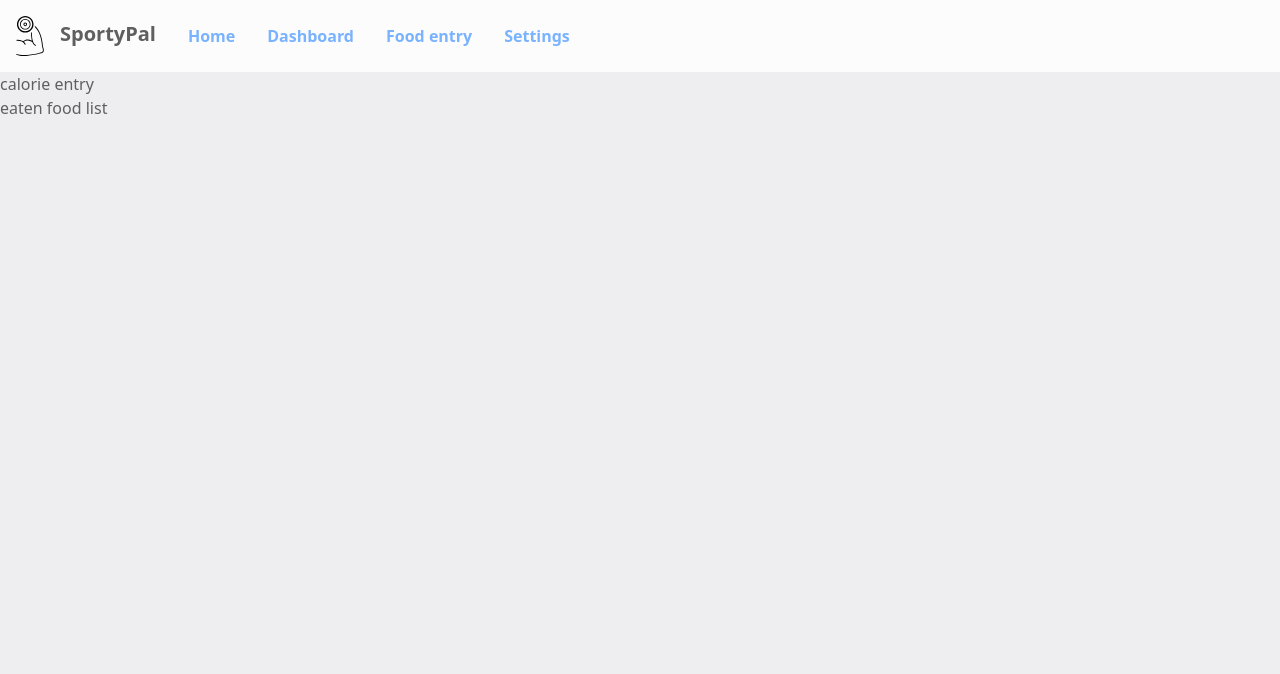
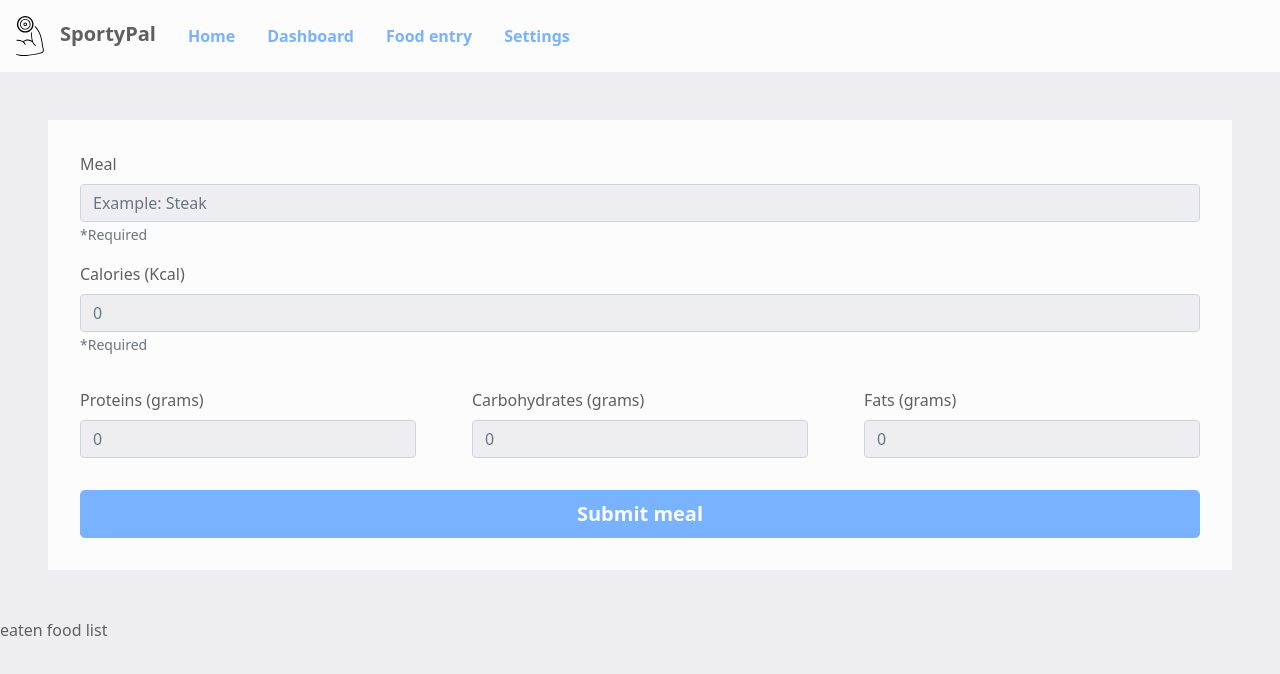
Before and after one commit to Justxs/Fitness-app, a React (Create React App) app in the folder ClientApp/: page /food in a window 1280 px wide. Shown: the top 674 px of the page. Built offline with nearby package versions, Linux system fonts and the light colour scheme; sample sign-in values are in the browser's storage.

Commit message:
Food entry page added submit meal form
I have added meal submission form but for now its still only on front end

```diff
--- a/ClientApp/src/components/FoodPage_components/CaloryEntry.jsx
+++ b/ClientApp/src/components/FoodPage_components/CaloryEntry.jsx
@@ -1,9 +1,48 @@
 import React from 'react'
+import { Col, Form, Row, Button } from 'react-bootstrap'
 
 function CaloryEntry() {
   return (
     <div className='Calory_entry_component'>
-        calorie entry
+      <Form className='bg-light m-5 p-3'>
+        <Form.Group className="m-3" controlId="formGroupMeal">
+          <Form.Label>Meal</Form.Label>
+          <Form.Control required placeholder="Example: Steak" />
+          <Form.Text>*Required</Form.Text>
+        </Form.Group>
+
+        <Form.Group className="m-3" controlId="formGroupCalories">
+          <Form.Label>Calories (Kcal)</Form.Label>
+          <Form.Control required type='number' min={0} placeholder="0" />
+          <Form.Text>*Required</Form.Text>
+        </Form.Group>
+
+        <Row>
+          <Col md={4}>
+            <Form.Group className="m-3" controlId="formGroupProteins">
+              <Form.Label>Proteins (grams)</Form.Label>
+              <Form.Control type='number' min={0} placeholder="0" />
+            </Form.Group>
+          </Col>
+          <Col md={4}>
+            <Form.Group className="m-3" controlId="formGroupCarbohydrates">
+              <Form.Label>Carbohydrates (grams)</Form.Label>
+              <Form.Control type='number' min={0} placeholder="0" />
+            </Form.Group>
+          </Col>
+          <Col md={4}>
+            <Form.Group className="m-3" controlId="formGroupFats">
+              <Form.Label>Fats (grams)</Form.Label>
+              <Form.Control type='number' min={0} placeholder="0" />
+            </Form.Group>
+          </Col>
+        </Row>
+        <Row className="m-3">
+          <Button variant="primary" size="lg" type="submit">
+            <b className='text-light'>Submit meal</b>
+          </Button>
+        </Row>
+      </Form>
     </div>
   )
 }
```
